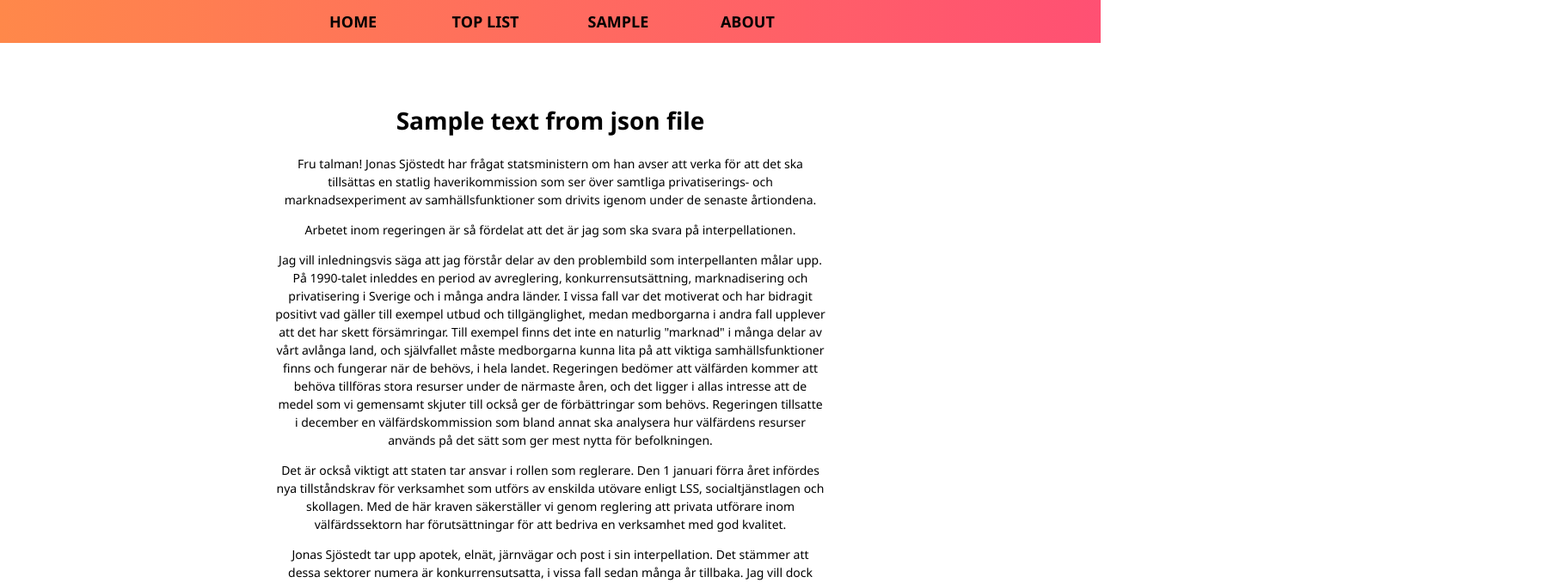
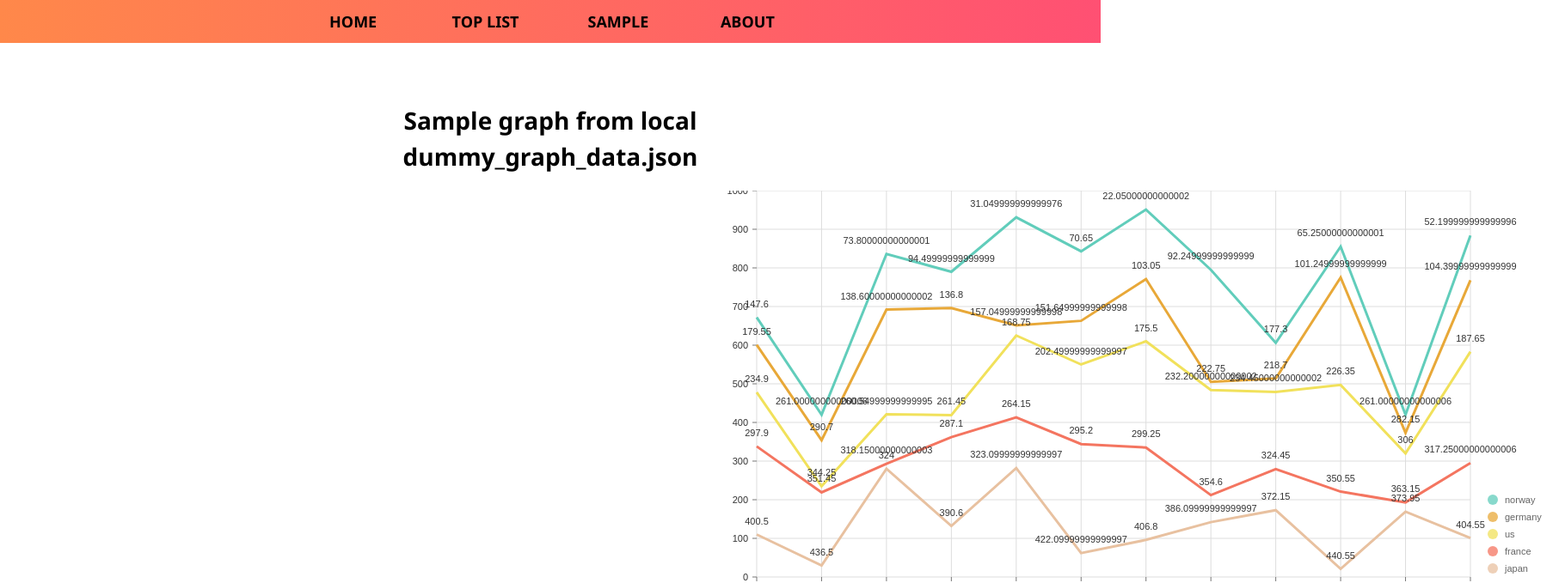
Before and after one commit to Dajamante/Swedish_Politicians, a React (Create React App) app in the folder frontend/: page /sample in a window 1280 px wide. Shown: the top 679 px of the page at 86% size, 1820 px wide, since content can reach past the window. Built offline with nearby package versions, Linux system fonts and the light colour scheme.

Commit message:
sample graph added

```diff
--- a/frontend/package.json
+++ b/frontend/package.json
@@ -4,6 +4,7 @@
   "version": "0.1.0",
   "private": true,
   "dependencies": {
+    "@nivo/line": "^0.42.1",
     "@testing-library/jest-dom": "^4.2.4",
     "@testing-library/react": "^9.4.1",
     "@testing-library/user-event": "^7.2.1",
--- /dev/null
+++ b/frontend/src/components/SampleGraph.js
@@ -0,0 +1,81 @@
+import React, { Component } from "react";
+import dummy_graph_data from "../data/dummy_graph_data";
+import { ResponsiveLine } from '@nivo/line';
+
+// make sure parent container have a defined height when using
+// responsive component, otherwise height will be 0 and
+// no chart will be rendered.
+// website examples showcase many properties,
+// you'll often use just a few of them.
+class SampleGraph extends Component {
+    render(){
+        return (
+            <div style={{ height: '500px', width: '1000px' }}>
+                <ResponsiveLine
+                    data={dummy_graph_data}
+                    margin={{ top: 0, right: 110, bottom: 50, left: 60 }}
+                    xScale={{ type: 'point' }}
+                    yScale={{ type: 'linear', min: 'auto', max: 'auto', stacked: true, reverse: false }}
+                    axisTop={null}
+                    axisRight={null}
+                    axisBottom={{
+                        orient: 'bottom',
+                        tickSize: 5,
+                        tickPadding: 15,
+                        tickRotation: 0,
+                        legend: 'transportation',
+                        legendOffset: 36,
+                        legendPosition: 'center'
+                    }}
+                    axisLeft={{
+                        orient: 'left',
+                        tickSize: 5,
+                        tickPadding: 5,
+                        tickRotation: 0,
+                        legend: 'count',
+                        legendOffset: -40,
+                        legendPosition: 'center'
+                    }}
+                    //colors={{ scheme: 'nivo' }} // this doesn't seem to work
+                    lineWidth={3}
+                    pointSize={10}
+                    pointColor={{ theme: 'background' }}
+                    pointBorderWidth={3}
+                    pointBorderColor={{ from: 'serieColor', modifiers: [] }}
+                    enablePointLabel={true}
+                    pointLabel="y"
+                    pointLabelYOffset={-12}
+                    useMesh={true}
+                    legends={[
+                        {
+                            anchor: 'bottom-right',
+                            direction: 'column',
+                            justify: false,
+                            translateX: 100,
+                            translateY: 0,
+                            itemsSpacing: 0,
+                            itemDirection: 'left-to-right',
+                            itemWidth: 80,
+                            itemHeight: 20,
+                            itemOpacity: 0.75,
+                            symbolSize: 12,
+                            symbolShape: 'circle',
+                            symbolBorderColor: 'rgba(0, 0, 0, .5)',
+                            effects: [
+                                {
+                                    on: 'hover',
+                                    style: {
+                                        itemBackground: 'rgba(0, 0, 0, .03)',
+                                        itemOpacity: 1
+                                    }
+                                }
+                            ]
+                        }
+                    ]}
+                />
+            </div>
+        )
+    }
+}
+
+export default SampleGraph;
--- /dev/null
+++ b/frontend/src/data/dummy_graph_data.json
@@ -0,0 +1,272 @@
+[
+    {
+      "id": "japan",
+      "color": "hsl(230, 70%, 50%)",
+      "data": [
+        {
+          "x": "plane",
+          "y": 110
+        },
+        {
+          "x": "helicopter",
+          "y": 30
+        },
+        {
+          "x": "boat",
+          "y": 280
+        },
+        {
+          "x": "train",
+          "y": 132
+        },
+        {
+          "x": "subway",
+          "y": 282
+        },
+        {
+          "x": "bus",
+          "y": 62
+        },
+        {
+          "x": "car",
+          "y": 96
+        },
+        {
+          "x": "moto",
+          "y": 142
+        },
+        {
+          "x": "bicycle",
+          "y": 173
+        },
+        {
+          "x": "horse",
+          "y": 21
+        },
+        {
+          "x": "skateboard",
+          "y": 169
+        },
+        {
+          "x": "others",
+          "y": 101
+        }
+      ]
+    },
+    {
+      "id": "france",
+      "color": "hsl(148, 70%, 50%)",
+      "data": [
+        {
+          "x": "plane",
+          "y": 228
+        },
+        {
+          "x": "helicopter",
+          "y": 189
+        },
+        {
+          "x": "boat",
+          "y": 13
+        },
+        {
+          "x": "train",
+          "y": 230
+        },
+        {
+          "x": "subway",
+          "y": 131
+        },
+        {
+          "x": "bus",
+          "y": 282
+        },
+        {
+          "x": "car",
+          "y": 239
+        },
+        {
+          "x": "moto",
+          "y": 70
+        },
+        {
+          "x": "bicycle",
+          "y": 106
+        },
+        {
+          "x": "horse",
+          "y": 200
+        },
+        {
+          "x": "skateboard",
+          "y": 24
+        },
+        {
+          "x": "others",
+          "y": 194
+        }
+      ]
+    },
+    {
+      "id": "us",
+      "color": "hsl(82, 70%, 50%)",
+      "data": [
+        {
+          "x": "plane",
+          "y": 140
+        },
+        {
+          "x": "helicopter",
+          "y": 16
+        },
+        {
+          "x": "boat",
+          "y": 128
+        },
+        {
+          "x": "train",
+          "y": 57
+        },
+        {
+          "x": "subway",
+          "y": 212
+        },
+        {
+          "x": "bus",
+          "y": 206
+        },
+        {
+          "x": "car",
+          "y": 275
+        },
+        {
+          "x": "moto",
+          "y": 272
+        },
+        {
+          "x": "bicycle",
+          "y": 200
+        },
+        {
+          "x": "horse",
+          "y": 276
+        },
+        {
+          "x": "skateboard",
+          "y": 127
+        },
+        {
+          "x": "others",
+          "y": 288
+        }
+      ]
+    },
+    {
+      "id": "germany",
+      "color": "hsl(307, 70%, 50%)",
+      "data": [
+        {
+          "x": "plane",
+          "y": 123
+        },
+        {
+          "x": "helicopter",
+          "y": 119
+        },
+        {
+          "x": "boat",
+          "y": 271
+        },
+        {
+          "x": "train",
+          "y": 277
+        },
+        {
+          "x": "subway",
+          "y": 26
+        },
+        {
+          "x": "bus",
+          "y": 113
+        },
+        {
+          "x": "car",
+          "y": 161
+        },
+        {
+          "x": "moto",
+          "y": 21
+        },
+        {
+          "x": "bicycle",
+          "y": 35
+        },
+        {
+          "x": "horse",
+          "y": 278
+        },
+        {
+          "x": "skateboard",
+          "y": 53
+        },
+        {
+          "x": "others",
+          "y": 185
+        }
+      ]
+    },
+    {
+      "id": "norway",
+      "color": "hsl(9, 70%, 50%)",
+      "data": [
+        {
+          "x": "plane",
+          "y": 71
+        },
+        {
+          "x": "helicopter",
+          "y": 66
+        },
+        {
+          "x": "boat",
+          "y": 144
+        },
+        {
+          "x": "train",
+          "y": 94
+        },
+        {
+          "x": "subway",
+          "y": 280
+        },
+        {
+          "x": "bus",
+          "y": 180
+        },
+        {
+          "x": "car",
+          "y": 180
+        },
+        {
+          "x": "moto",
+          "y": 290
+        },
+        {
+          "x": "bicycle",
+          "y": 92
+        },
+        {
+          "x": "horse",
+          "y": 80
+        },
+        {
+          "x": "skateboard",
+          "y": 47
+        },
+        {
+          "x": "others",
+          "y": 116
+        }
+      ]
+    }
+  ]
--- a/frontend/src/pages/Home.js
+++ b/frontend/src/pages/Home.js
@@ -9,6 +9,7 @@ class Home extends Component {
     return (
       <div class="container">
         <div class="mainItem">
+          <br></br>
           <div style={{ fontSize: "40px" }}>MVK Influencers project</div>
           <small>In collaboration with</small>
           <br />
--- a/frontend/src/pages/Sample.js
+++ b/frontend/src/pages/Sample.js
@@ -1,5 +1,6 @@
 import React, { Component } from "react";
 import test_data from "../data/test_data";
+import SampleGraph from "../components/SampleGraph";
 
 /**
  * Sample component printing out info as an example from the test_data.json file.
@@ -13,7 +14,10 @@ class Sample extends Component {
     return (
       <div class="container">
           <div class="mainItem">
-          <h1>Sample text from json file</h1>
+            <h1>Sample graph from local dummy_graph_data.json</h1>
+            <SampleGraph />
+            <br></br>
+            <h1>Sample text from local test_data.json</h1>
             <div
               dangerouslySetInnerHTML={{
                 __html: test_data.anforande.anforandetext
```
Lines whose indentation alone changed are shown as unchanged.
